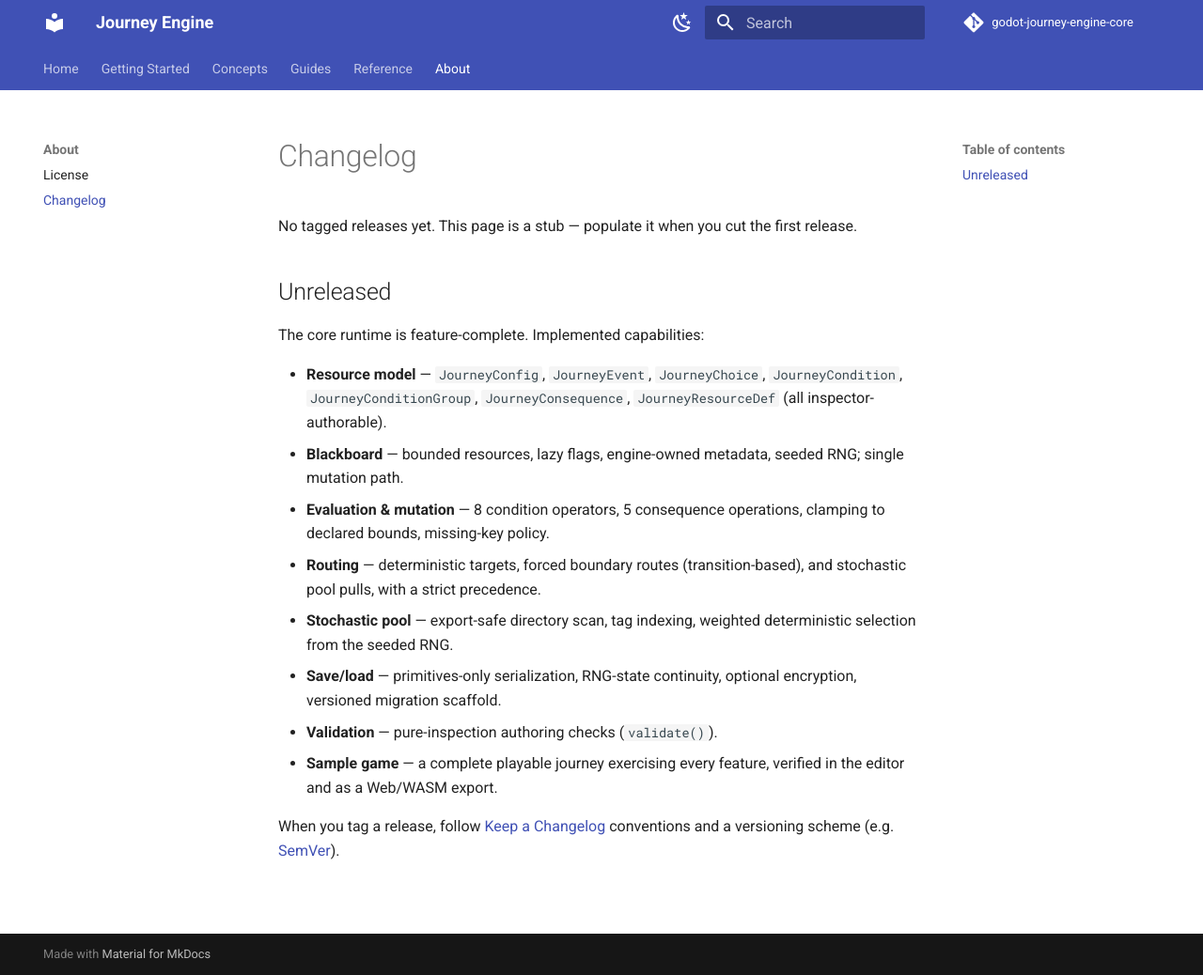
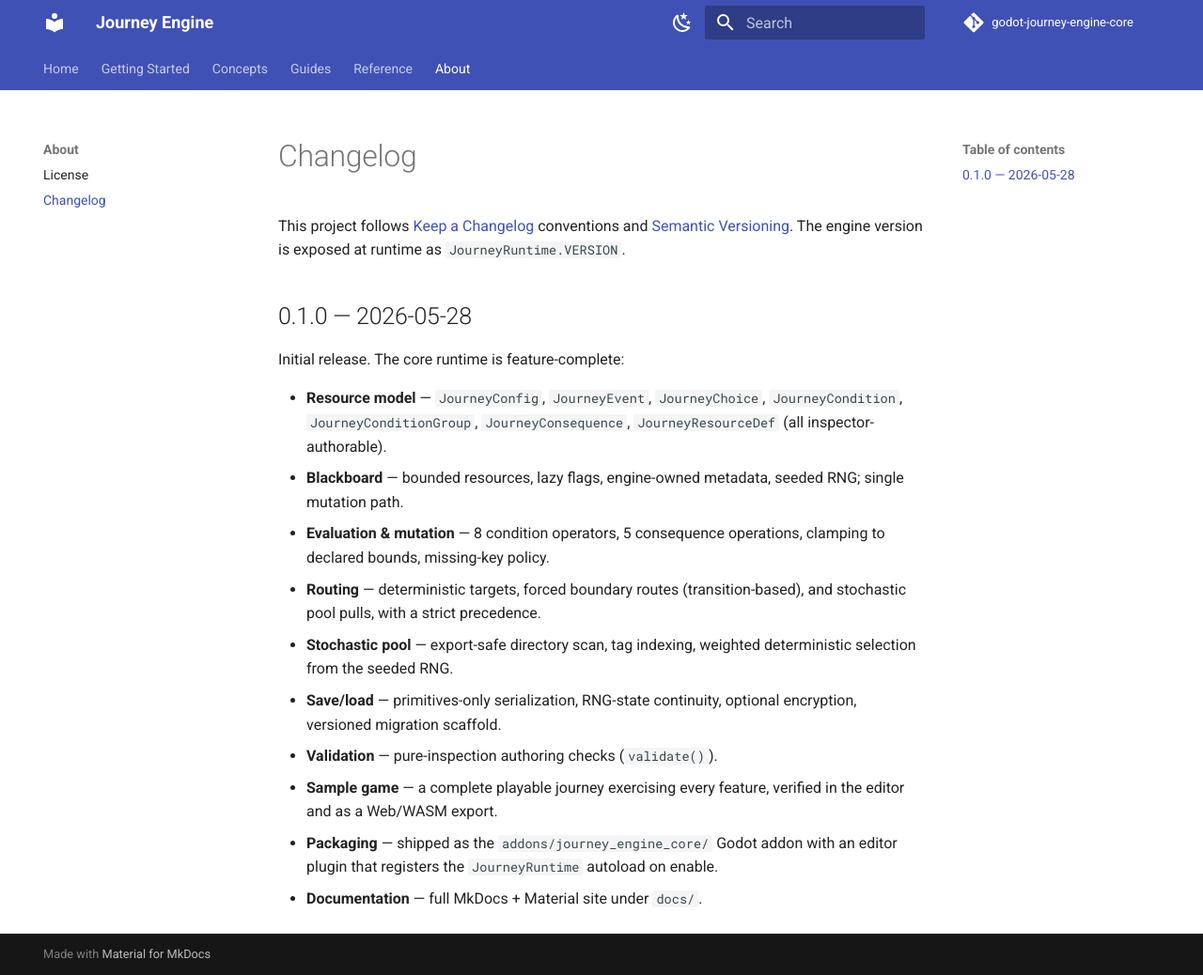
Before and after one commit to thetimothyp/godot-journey-engine, an MkDocs documentation site: the page built from docs/about/changelog.md, in a window 1280 px wide and 1038 px high. Shown: the whole window at 94% size. Built offline with MkDocs 1.6.1 and Material for MkDocs 9.7.7, drawn with Linux system fonts in a browser that asks for light colours; comment, search, counter and statistics services are not loaded.

Commit message:
release: add JourneyRuntime.VERSION constant and cut v0.1.0
- addons/journey_engine_core/journey_runtime.gd: const VERSION := "0.1.0"
  (SemVer; in sync with plugin.cfg; independent of save_version). Readable as
  JourneyRuntime.VERSION at runtime.
- docs/reference/api.md: document the VERSION constant; refresh accuracy-checklist
  line numbers shifted by the insertion.
- docs/about/changelog.md: mark the 0.1.0 release.

Verified: JourneyRuntime.VERSION prints "0.1.0" headless; mkdocs build --strict
exits 0.

```diff
--- a/docs/about/changelog.md
+++ b/docs/about/changelog.md
@@ -1,11 +1,12 @@
 # Changelog
 
-No tagged releases yet. This page is a stub — populate it when you cut the first
-release.
+This project follows [Keep a Changelog](https://keepachangelog.com/) conventions
+and [Semantic Versioning](https://semver.org/). The engine version is exposed at
+runtime as `JourneyRuntime.VERSION`.
 
-## Unreleased
+## 0.1.0 — 2026-05-28
 
-The core runtime is feature-complete. Implemented capabilities:
+Initial release. The core runtime is feature-complete:
 
 - **Resource model** — `JourneyConfig`, `JourneyEvent`, `JourneyChoice`,
   `JourneyCondition`, `JourneyConditionGroup`, `JourneyConsequence`,
@@ -23,6 +24,6 @@ The core runtime is feature-complete. Implemented capabilities:
 - **Validation** — pure-inspection authoring checks (`validate()`).
 - **Sample game** — a complete playable journey exercising every feature,
   verified in the editor and as a Web/WASM export.
-
-When you tag a release, follow [Keep a Changelog](https://keepachangelog.com/)
-conventions and a versioning scheme (e.g. [SemVer](https://semver.org/)).
+- **Packaging** — shipped as the `addons/journey_engine_core/` Godot addon with
+  an editor plugin that registers the `JourneyRuntime` autoload on enable.
+- **Documentation** — full MkDocs + Material site under `docs/`.
```
Also changed, not shown: docs/reference/api.md (+26 -16 lines), 1 other file.
